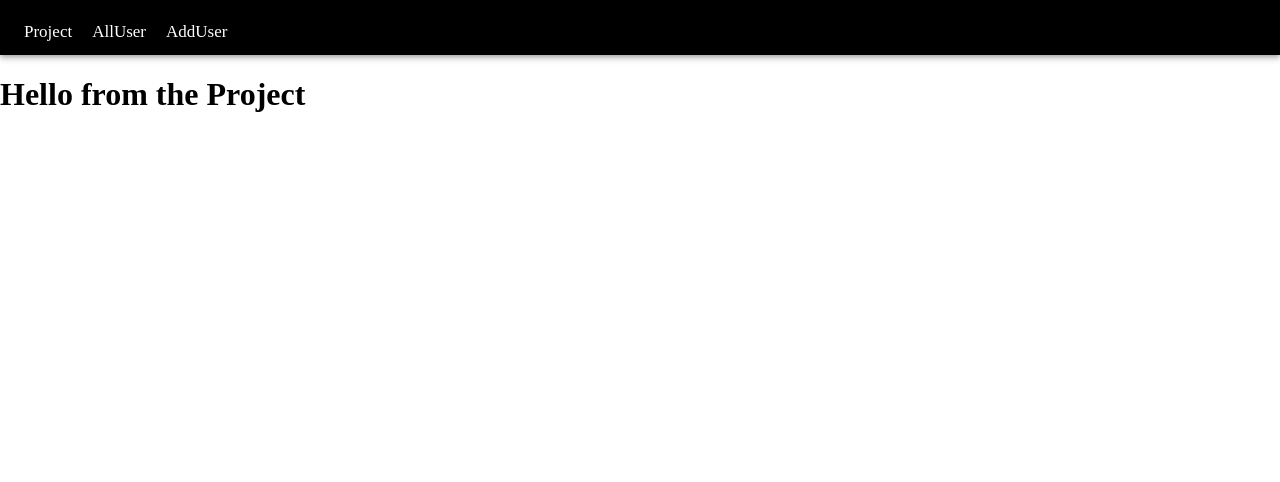
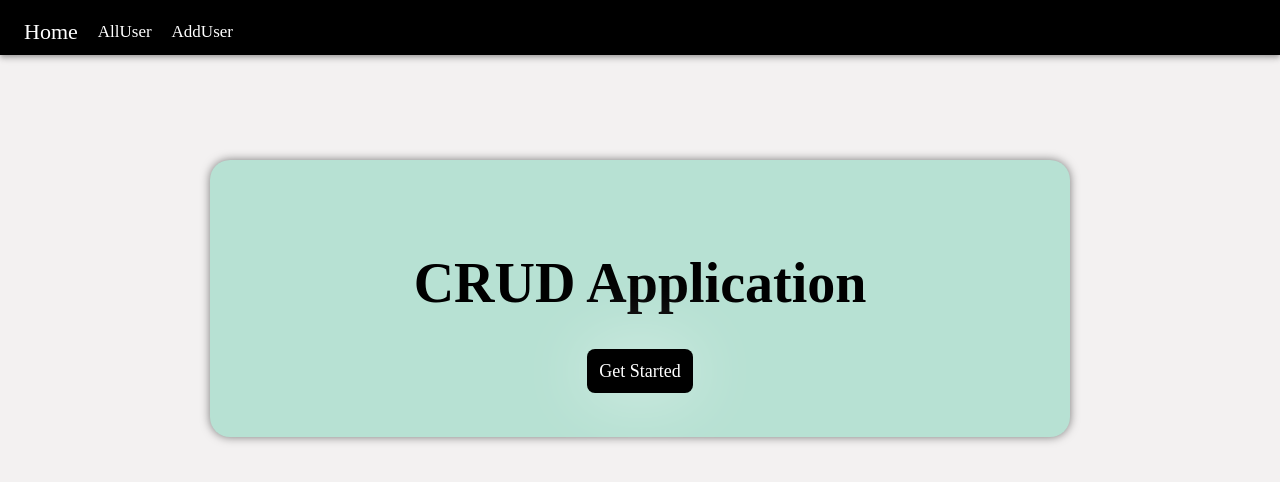
Before and after one commit to kundankshah-0334/ReactJS-Series, a React (Create React App) app in the folder crud1/: page / in a window 1280 px wide. Shown: the top 482 px of the page. Built offline with nearby package versions, Linux system fonts and the light colour scheme; the HTML template or start-up script is replaced by a standard one.

Commit message:
Crud Application Totally Done

```diff
--- a/crud1/src/App.jsx
+++ b/crud1/src/App.jsx
@@ -5,6 +5,7 @@ import AddUser from "./component/AddUser";
 import AllUser from "./component/AllUser";
 import Project from "./component/Project";
 import EditUser from "./component/EditUser";
+import Footer from "./footer";
 
  import {BrowserRouter , Routes , Route} from "react-router-dom"
 
@@ -25,7 +26,7 @@ const App = () => {
 
 
       </BrowserRouter>
-
+      <Footer />
 
     </>
   );
--- a/crud1/src/component/AddUser.jsx
+++ b/crud1/src/component/AddUser.jsx
@@ -10,6 +10,11 @@ margin :5% auto 0  auto ;
 & > div{
     margin-top : 20px;
 }
+`;
+const Heading = styled(Typography)
+`
+ font-family: 'Gill Sans', 'Gill Sans MT', 'Calibri', 'Trebuchet MS', 'sans-serif';
+
 `;
 const initialValue = {
     name : "",
@@ -36,7 +41,7 @@ const AddUser = () => {
   return (
     <>
     <Container>
-    <Typography variant="h3">Add single User</Typography>
+    <Heading variant="h3" >Add User</Heading>
         <FormControl>
             <InputLabel htmlFor="my-input">Name</InputLabel>
             <Input name="name" onChange={(event) => OnValueChange(event)} aria-describedby="my-helper-text" />
--- a/crud1/src/component/AllUser.jsx
+++ b/crud1/src/component/AllUser.jsx
@@ -49,7 +49,7 @@ const AllUser = () => {
       <StyledTable>
         <TableHead>
           <StyledHead>
-            <TableCell>ID</TableCell>
+            {/* <TableCell>ID</TableCell> */}
             <TableCell>Name</TableCell>
             <TableCell>UserName</TableCell>
             <TableCell>Email</TableCell>
@@ -61,7 +61,7 @@ const AllUser = () => {
           {
             user.map(user => (
               <Tbody key={user._id}>
-                <TableCell>{user._id}</TableCell>
+                {/* <TableCell>{user._id}</TableCell> */}
                 <TableCell>{user.name}</TableCell>
                 <TableCell>{user.username}</TableCell>
                 <TableCell>{user.email}</TableCell>
--- a/crud1/src/component/EditUser.jsx
+++ b/crud1/src/component/EditUser.jsx
@@ -11,6 +11,11 @@ margin :5% auto 0  auto ;
 & > div{
     margin-top : 20px;
 }
+`;
+const Heading = styled(Typography)
+`
+ font-family: 'Gill Sans', 'Gill Sans MT', 'Calibri', 'Trebuchet MS', 'sans-serif';
+
 `;
 const initialValue = {
     name : "",
@@ -47,7 +52,7 @@ const EditUser = () => {
   return (
     <>
     <Container>
-    <Typography variant="h3">Edit User</Typography>
+    <Heading variant="h3" >Edit User</Heading>
         <FormControl>
             <InputLabel>Name</InputLabel>
             <Input onChange={(event) => OnValueChange(event)}  name="name"  value={user.name} />
--- a/crud1/src/component/Navbar.jsx
+++ b/crud1/src/component/Navbar.jsx
@@ -21,13 +21,22 @@ const Pitem = styled(NavLink)`
   text-decoration : none;
 
 `;
+const P1item = styled(NavLink)`
+   margin-right : 20px;
+   padding : 0px;
+  font-size: 22px;
+  cursor:pointer;
+  color: white;
+  text-decoration : none;
+
+`;
 
 const Navbar = () => {
   return (
     <>
           <Header position="static">
           <Toolbar>
-            <Pitem to="/">Project </Pitem>
+            <P1item to="/">Home </P1item>
             <Pitem to="/all">AllUser</Pitem>
             <Pitem to="/add">AddUser</Pitem>
           </Toolbar>
--- a/crud1/src/component/Project.jsx
+++ b/crud1/src/component/Project.jsx
@@ -1,9 +1,15 @@
 import React from "react";
+import { NavLink } from "react-router-dom";
+
 
 const Project = () => {
   return (
     <>
-    <h1>Hello from the Project</h1>
+    <div className="container">
+
+    <h1>CRUD Application</h1>
+    <NavLink className="btn_started" to="/add">Get Started</NavLink>
+    </div>
     </>
 
   );
--- /dev/null
+++ b/crud1/src/footer.jsx
@@ -0,0 +1,16 @@
+import React from "react";
+
+const Footer = () => {
+  return (
+    <>
+        <div className="footer_wrapper">
+            <footer className="footer_main">
+
+            </footer>
+        </div>
+    </>
+
+  );
+}
+
+export default Footer;
--- a/crud1/src/index.css
+++ b/crud1/src/index.css
@@ -1,4 +1,36 @@
 body {
   margin: 0;
+  background-color: #f3f1f1;
 
 }
+.container{
+  /* display: flex;
+  flex-direction: row; */
+  margin-top: 105px;
+  margin-left: 210px;
+  margin-right: 210px;
+  background-color: rgb(183, 225, 211);
+  /* width: 555px;
+  height: 234px; */
+  justify-content: center;
+  text-align: center;
+  align-items: center;
+  padding: 53px;
+  border-radius: 20px;
+  /* border: 1px solid rgb(100, 151, 245); */
+  font-size: 28px;
+
+  box-shadow: 0 0 10px rgba(0, 0, 0, 0.5);
+}
+ .btn_started{
+  background-color: black;
+  color: white;
+  padding: 12px;
+  font-size: 18px;
+  border-radius: 8px;
+  cursor: pointer;
+  box-shadow: 0 0 70px rgba(255, 255, 255, 0.5);
+  border: none;
+  text-decoration: none;
+
+}
```
